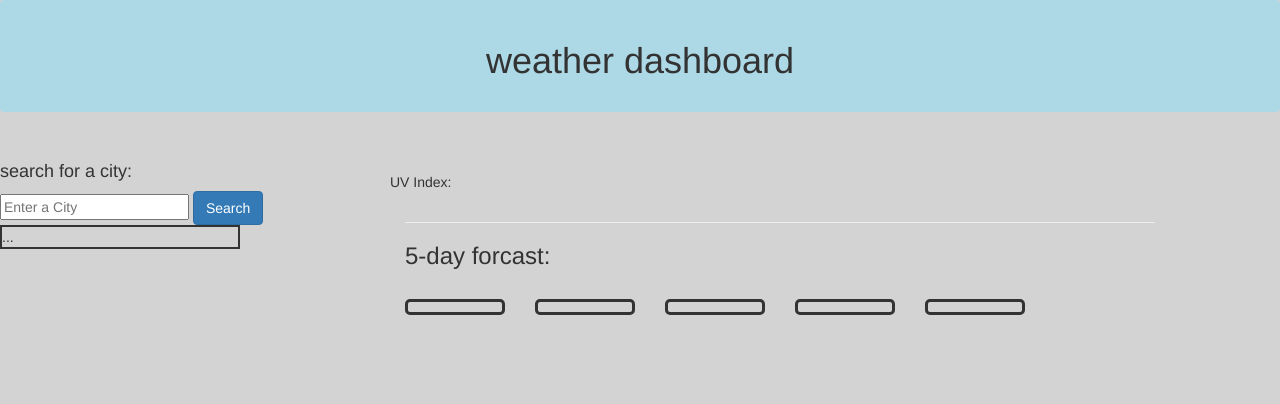
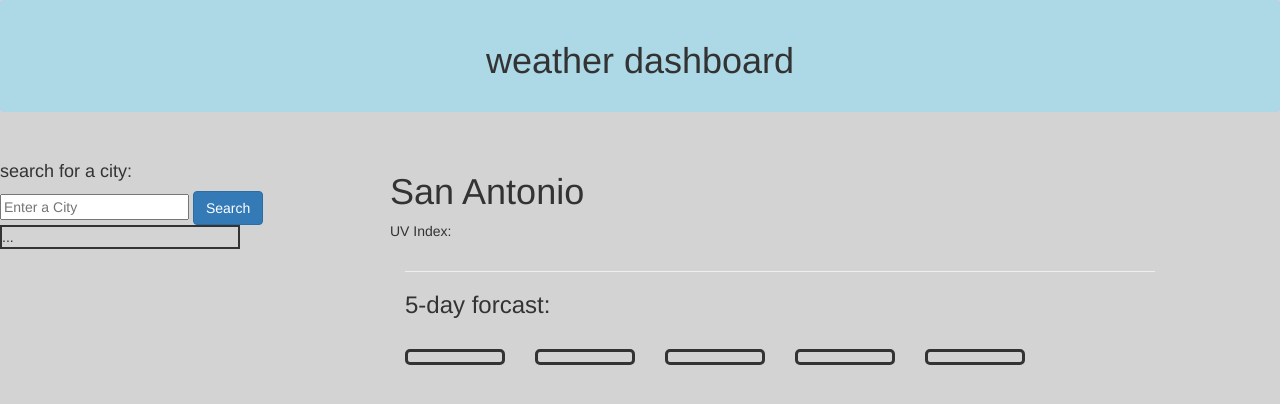
Before and after one commit to mjaeschke/weather-app, a plain HTML site: page index.html in a window 1280 px wide. Drawn offline with nearby package versions, Linux system fonts and the light colour scheme; the site is published under a folder, as on GitHub Pages, so addresses that start at the root find nothing; no server answers.

Commit message:
checking git hub

```diff
--- a/index.html
+++ b/index.html
@@ -103,6 +103,6 @@
       </div>
       <script src="https://code.jquery.com/jquery.js"></script>
       <script src="https://cdnjs.cloudflare.com/ajax/libs/jquery/3.2.1/jquery.min.js"></script>
-      <script src="/assets/source.js"></script>
+      <script src="./assets/source.js"></script>
    </body>
 </html>
```
